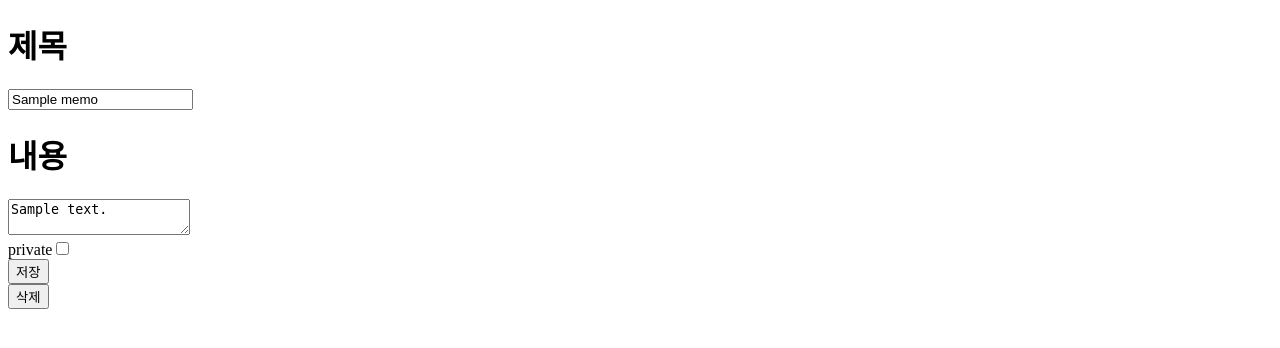
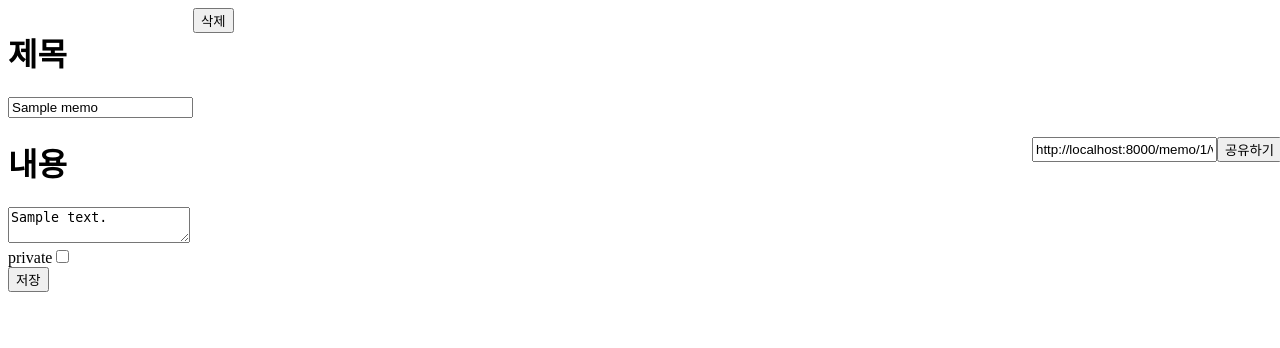
Before and after one commit to HADMARINE/data_lecture_memotion_server, a Django app: template memotion/templates/memotion/memo.html in a window 1280 px wide. Shown: the top 348 px of the page. Run offline with Django 3.2, Linux system fonts and the light colour scheme; the template is opened without the code that fills it: values that come from a table or form of the project are taken from there, others are empty; tables that the repository leaves empty hold one stand-in row (values such as "Sample post").

Commit message:
Update memo share

```diff
--- a/memotion/templates/memotion/memo.html
+++ b/memotion/templates/memotion/memo.html
@@ -5,6 +5,8 @@
     <title>Title</title>
 </head>
 <body>
+<div style="display:flex; flex-direction: row; width: 100vw; justify-content:center; align-items:center;">
+    <div style="display:flex; flex:8;">
         <form action="{% url 'memotion:save_memo' selected_memo.id %}" method="post">{% csrf_token %}
         <h1>제목</h1>
         <input type="text" value="{{selected_memo.title}}" name="title">
@@ -20,5 +22,13 @@
         <form action="{% url 'memotion:delete_memo' selected_memo.id %}" method="post">{% csrf_token %}
         <input type="submit" value="삭제">
         </form>
+    </div>
+    <div style="display:flex; flex:2;">
+        <input type="text" id="text_copy" value="http://localhost:8000/memo/{{selected_memo.id}}/view">
+        <button onclick="const copyText = document.getElementById('text_copy'); copyText.select(); document.execCommand('copy');">공유하기</button>
+    </div>
+</div>
+
+
 </body>
 </html>
--- a/memotion/views.py
+++ b/memotion/views.py
@@ -51,7 +51,7 @@ def save_memo(request, memo_id):
 def create_memo(request):
     id = request.session.get('user_id', None)
 
-    if id == None:
+    if id is None:
         return HttpResponseRedirect("/login")
 
     user = User.objects.get(user_id=id)
@@ -64,7 +64,6 @@ def create_memo(request):
     memo.save()
 
     return render(request, 'memotion/memo.html', {'selected_memo': memo})
-
 
 def delete_memo(request, memo_id):
     Memo.objects.filter(pk=memo_id).delete()
```
Lines whose indentation alone changed are shown as unchanged.
